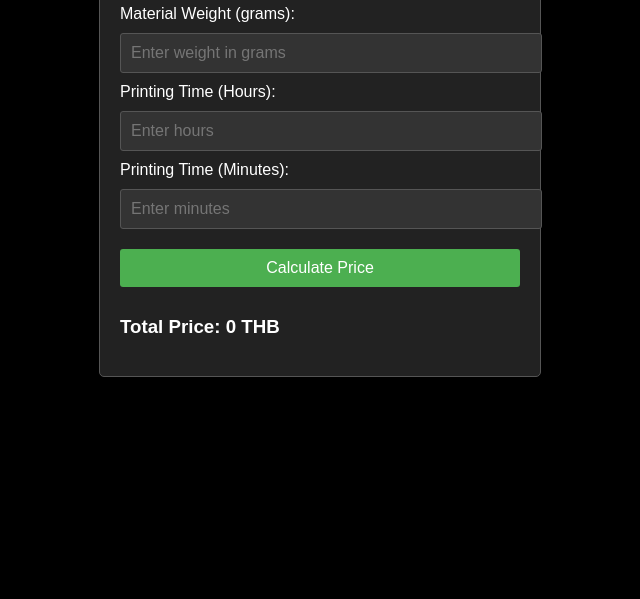
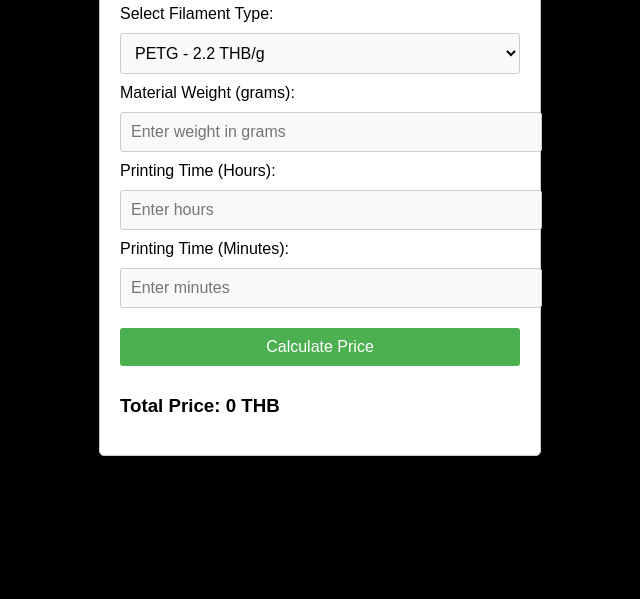
Before and after one commit to DesaiiStudio/Desaii-printing-service, a plain HTML site: page index.html in a window 1280 px wide. Shown: the part 201-800 px from the top of the page, without its empty margins (320-960 px from the left). Drawn offline with Linux system fonts and the light colour scheme.

Commit message:
Update index.html

```diff
--- a/index.html
+++ b/index.html
@@ -8,16 +8,17 @@
     body {
       font-family: Arial, sans-serif;
       padding: 20px;
-      background-color: black; /* Change background color to black */
-      color: white; /* Ensure text is visible on black background */
+      background-color: black; /* Black background */
+      color: white; /* White text */
     }
     .container {
       max-width: 400px;
       margin: auto;
       padding: 20px;
-      border: 1px solid #555; /* Dark border for subtle contrast */
+      border: 1px solid #ccc;
       border-radius: 5px;
-      background-color: #222; /* Dark gray container background */
+      background-color: white; /* White container */
+      color: black; /* Black text inside the container */
     }
     .header {
       text-align: center;
@@ -30,18 +31,17 @@
     .header h1 {
       font-size: 20px;
       margin: 10px 0 0;
-      color: white; /* White header text */
     }
-    input, button {
+    input, select, button {
       width: 100%;
       margin: 10px 0;
       padding: 10px;
       font-size: 16px;
     }
-    input {
-      background-color: #333; /* Dark gray input fields */
-      color: white; /* White text in input fields */
-      border: 1px solid #555; /* Border for inputs */
+    input, select {
+      background-color: #f9f9f9; /* Light gray input fields */
+      color: black; /* Black text in inputs */
+      border: 1px solid #ccc;
       border-radius: 3px;
     }
     button {
@@ -52,10 +52,10 @@
       cursor: pointer;
     }
     button:hover {
-      background-color: #45a049; /* Slightly lighter green on hover */
+      background-color: #45a049;
     }
     h3 {
-      color: white; /* Ensure results are readable */
+      color: black; /* Result text matches container styling */
     }
   </style>
 </head>
@@ -65,6 +65,14 @@
       <img src="logo.png" alt="Logo">
       <h1>3D Printing Price Calculator</h1>
     </div>
+
+    <label for="filament">Select Filament Type:</label>
+    <select id="filament">
+      <option value="2.2">PETG - 2.2 THB/g</option>
+      <option value="2">PLA - 2 THB/g</option>
+      <option value="3">ABS - 3 THB/g</option>
+      <option value="2.8">PETG CF - 2.8 THB/g</option>
+    </select>
 
     <label for="weight">Material Weight (grams):</label>
     <input type="number" id="weight" placeholder="Enter weight in grams">
@@ -82,6 +90,7 @@
 
   <script>
     function calculatePrice() {
+      const filamentRate = parseFloat(document.getElementById("filament").value) || 0;
       const weight = parseFloat(document.getElementById("weight").value) || 0;
       const hours = parseFloat(document.getElementById("hours").value) || 0;
       const minutes = parseFloat(document.getElementById("minutes").value) || 0;
@@ -89,12 +98,11 @@
       // Convert minutes to fractional hours
       const totalHours = hours + (minutes / 60);
 
-      const ratePerGram = 2.4; // Price per gram in THB
       const ratePerHour = 10; // Price per hour in THB
       const baseFee = 200; // Base service fee in THB
 
       // Calculate costs
-      const materialCost = weight * ratePerGram;
+      const materialCost = weight * filamentRate;
       const printingCost = totalHours * ratePerHour;
       const calculatedPrice = materialCost + printingCost;
 
```
